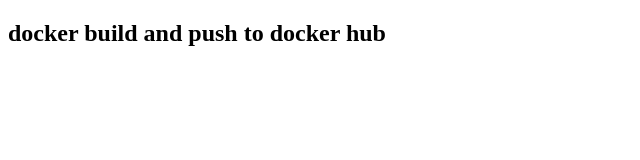
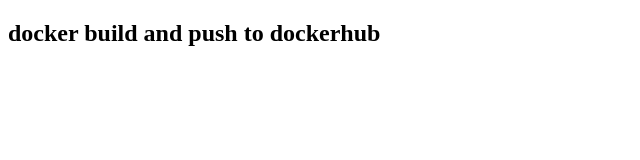
Before and after one commit to crchiran/pythonapp, a plain HTML site: page website/index.html in a window 1280 px wide. Shown: the full height of the page, 0-640 px from the left. Drawn offline with Linux system fonts and the light colour scheme.

Commit message:
dockerhub

```diff
--- a/website/index.html
+++ b/website/index.html
@@ -1,7 +1,7 @@
 <!doctype html>
 <title>Alpine Docker and Nginx</title>
 
-<h2>docker build and push to docker hub</h2>
+<h2>docker build and push to dockerhub</h2>
 
 <script>
 //app goes here
```
